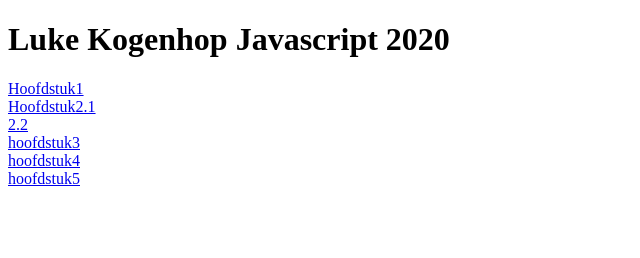
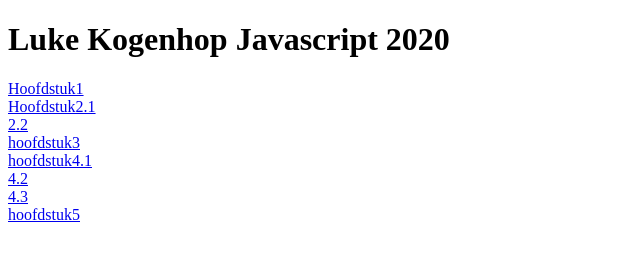
Before and after one commit to LOGiantBOY/JavaScript, a plain HTML site: page index.html in a window 1280 px wide. Shown: the whole page, without its empty margins (0-640 px from the left). Drawn offline with Linux system fonts and the light colour scheme.

Commit message:
updated netlify

```diff
--- a/index.html
+++ b/index.html
@@ -10,7 +10,9 @@
 <div><a href="H02/vulmetjs.html">Hoofdstuk2.1</a></div>
 <div><a href="H02/blokje.html">2.2</a></div>
 <div><a href="H03/shufle.html">hoofdstuk3</a></div>
-<div><a href="H04/imageslider.html">hoofdstuk4</a></div>
+<div><a href="H04/methode.html">hoofdstuk4.1</a></div>
+<div><a href="H04/imageslider.html">4.2</a></div>
+<div><a href="H04/crookApp.html">4.3</a></div>
 <div><a href="H05/chooser.html">hoofdstuk5</a></div>
 </body>
 </html>
```
